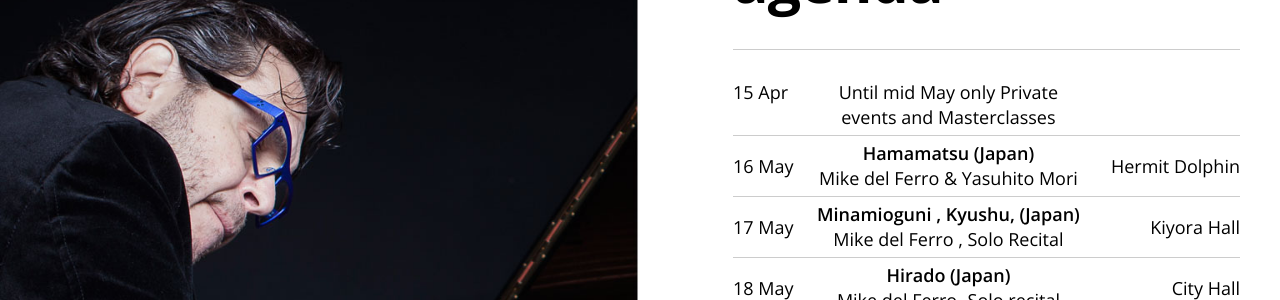
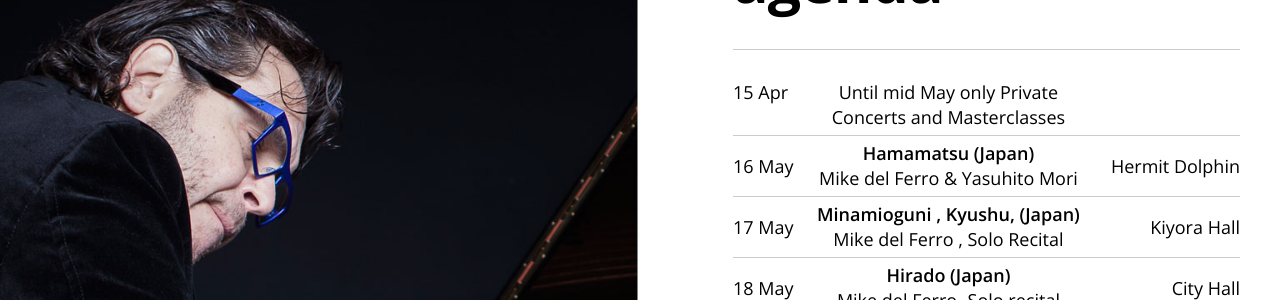
Before and after one commit to mikedelferro/website, a Jekyll site: the page built from agenda.html, in a window 1280 px wide. Shown: the part 158-458 px from the top of the page. Built offline with Jekyll 4.4.1, drawn with Linux system fonts in a browser that asks for light colours; nearby versions of some CDN libraries.

Commit message:
Updated '_config.yml' via CloudCannon

```diff
--- a/_config.yml
+++ b/_config.yml
@@ -119,7 +119,7 @@ gigs:
     location: TBA
     venue: Jokkmokk (Sweden)
     url:
-  - title: Until mid May only Private events and Masterclasses
+  - title: Until mid May only Private Concerts and Masterclasses
     date: 2019-04-15 19:00:00
     location:
     venue:
```
